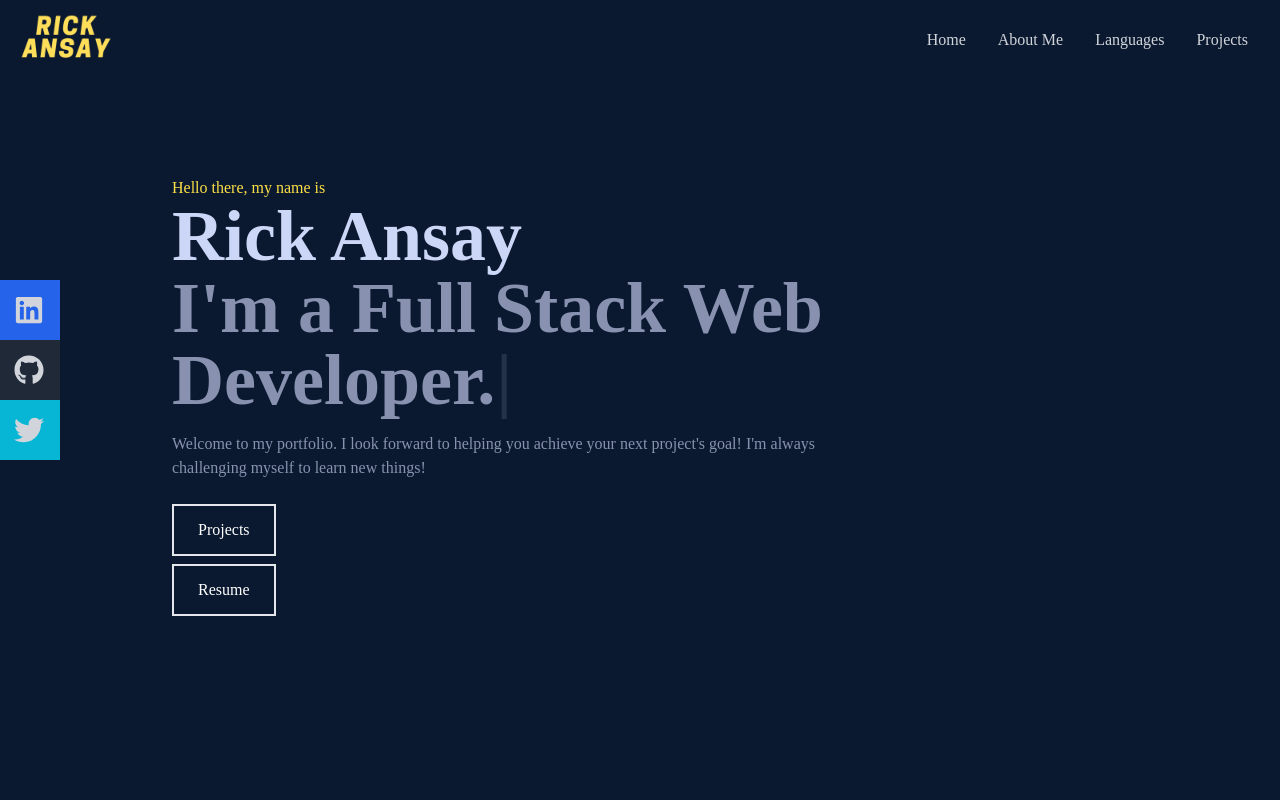
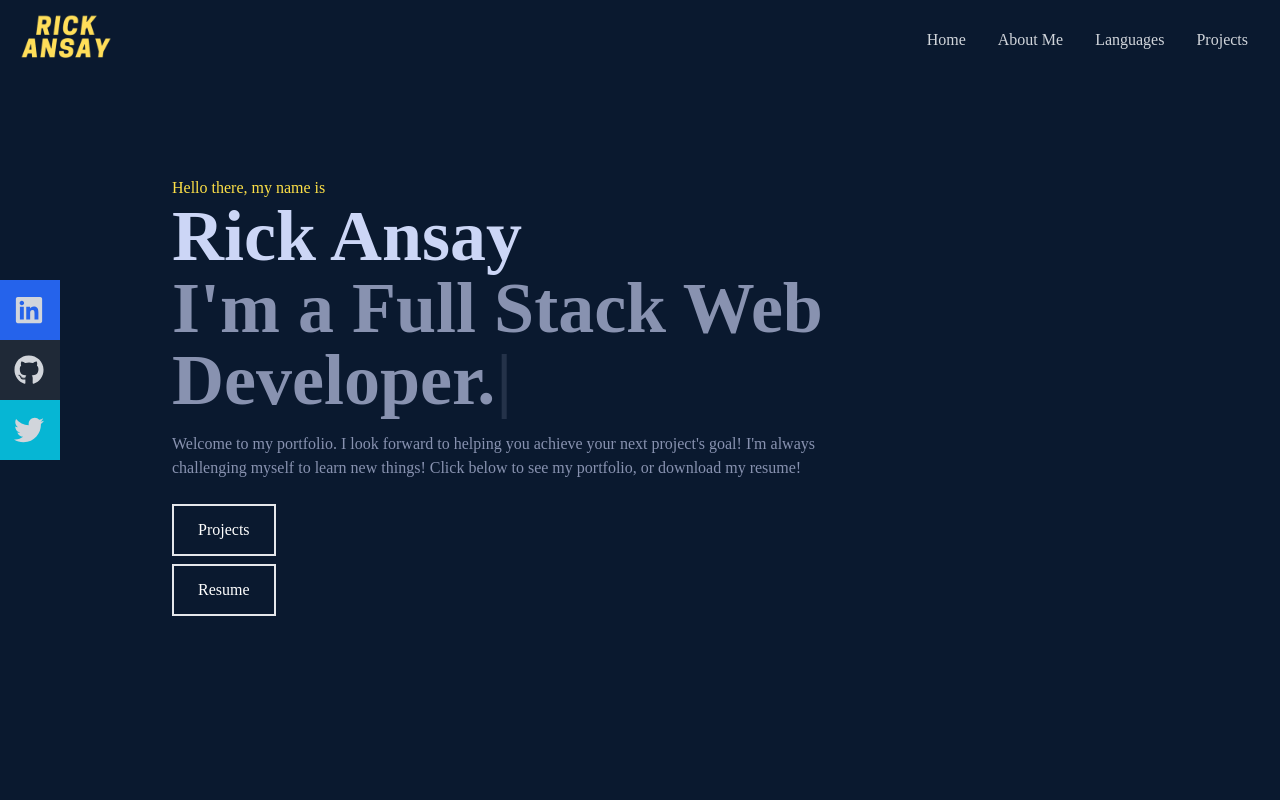
Before and after one commit to RickyRicer/reactPortfolio, a React (Create React App) app: page / in a window 1280 px wide. Shown: the top 800 px of the page. Built offline with nearby package versions, Linux system fonts and the light colour scheme.

Commit message:
Update resume

```diff
--- a/src/components/Home.jsx
+++ b/src/components/Home.jsx
@@ -13,7 +13,7 @@ export const Home = () => {
             <p className="text-yellow-300">{("Hello there, my name is")}</p>
             <h1 className="text-4xl sm:text-7xl font-bold text-[#ccd6f6]">Rick Ansay</h1>
             <h2 className="text-4xl sm:text-7xl font-bold text-[#8892b0]"><Typewriter options={{strings: ["I'm a Full Stack Web Developer.", "Creative, Problem-Solver, Well-Organized."], autoStart: true, loop: true}} /></h2>
-            <p className="text-[#8892b0] py-4 max-w-[700px]">{("Welcome to my portfolio. I look forward to helping you achieve your next project's goal! I'm always challenging myself to learn new things!")}</p>
+            <p className="text-[#8892b0] py-4 max-w-[700px]">{("Welcome to my portfolio. I look forward to helping you achieve your next project's goal! I'm always challenging myself to learn new things! Click below to see my portfolio, or download my resume!")}</p>
             <div>
                 <Link to="projects" smooth={true} duration={500}>
                     <button className="text-white border-2 px-6 py-3 my-2 flex items-center hover:bg-yellow-300 hover:border-yellow-300">
```
Also changed, not shown: 1 other file (tests, documents, lock files or other folders).
